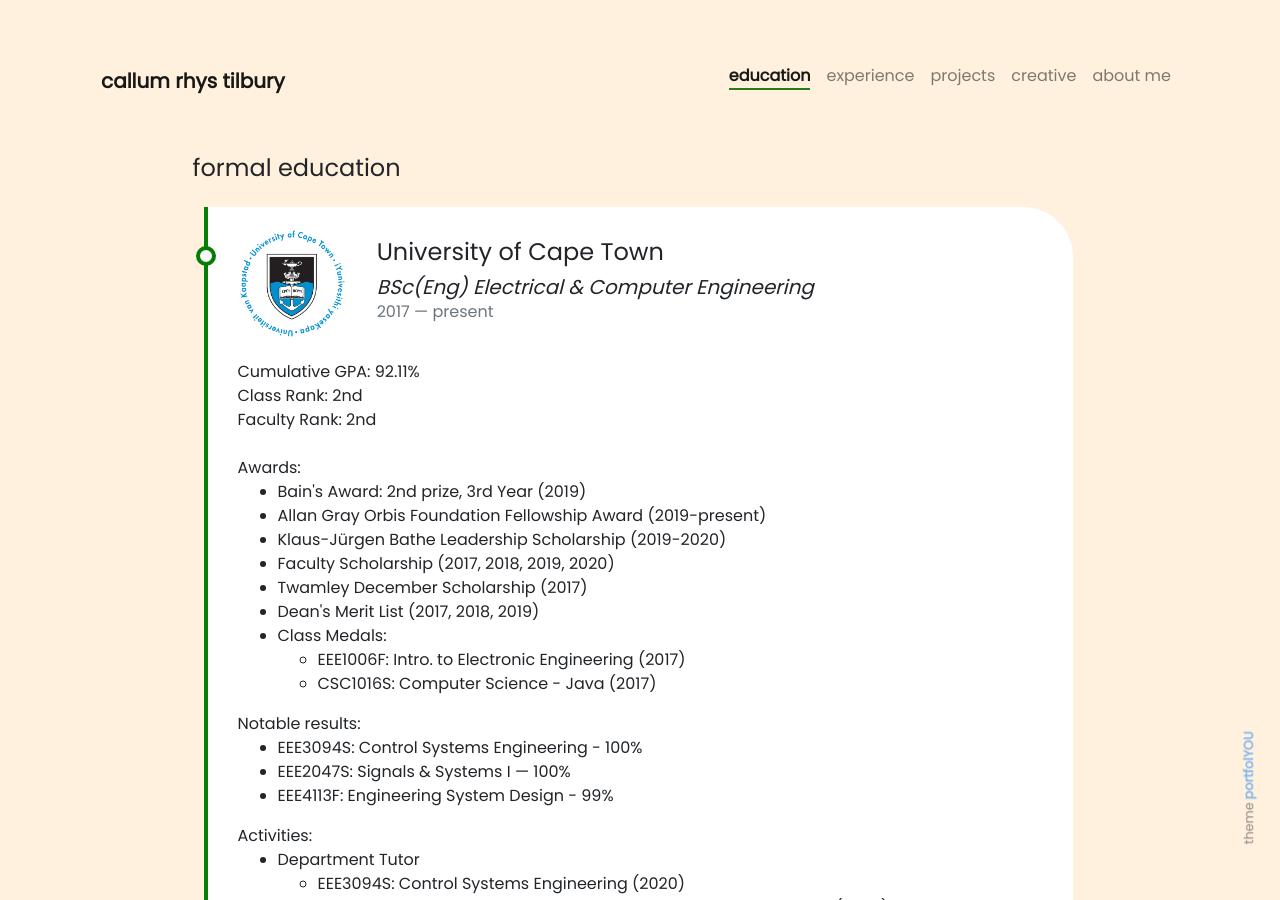
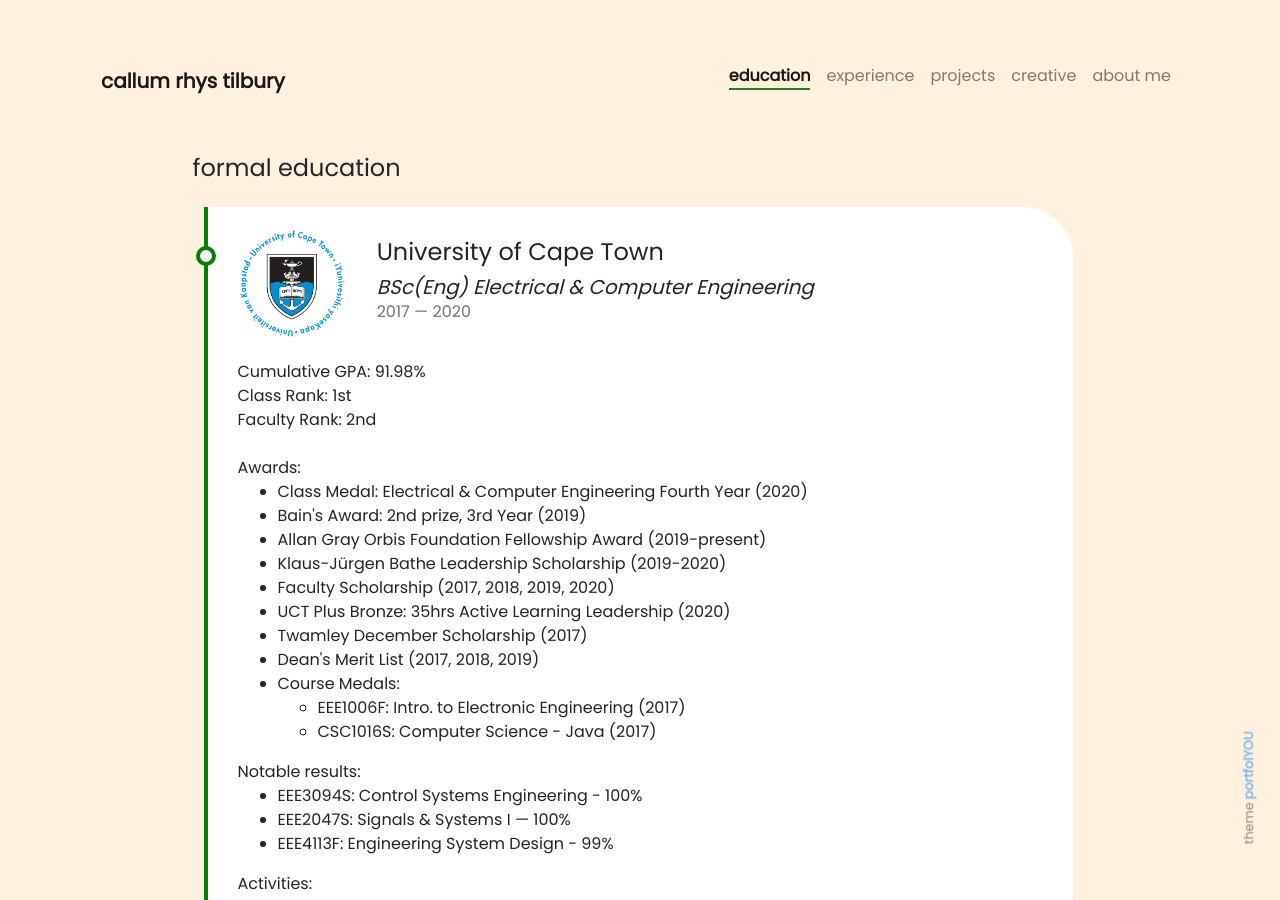
Before and after one commit to callumtilbury/callumtilbury.github.io, a Jekyll site: the page built from pages/education.md, in a window 1280 px wide and 900 px high. Built offline with Jekyll 4.4.1, drawn with Linux system fonts in a browser that asks for light colours; nearby versions of some CDN libraries; some of the changed text lies outside the part shown.

Commit message:
Updated UCT awards and end date.

```diff
--- a/_data/formal_education.yml
+++ b/_data/formal_education.yml
@@ -2,21 +2,23 @@
   qualification: BSc(Eng) Electrical & Computer Engineering
   institution: University of Cape Town
   from: 2017
-  to: present
+  to: 2020
   description: >-
-            Cumulative GPA: 92.11% <br/>
-            Class Rank: 2nd <br/>
+            Cumulative GPA: 91.98% <br/>
+            Class Rank: 1st <br/>
             Faculty Rank: 2nd <br/>
             <br/>
             Awards:
             <ul>
+              <li> Class Medal: Electrical & Computer Engineering Fourth Year (2020) </li>
               <li> Bain's Award: 2nd prize, 3rd Year (2019) </li>
               <li> Allan Gray Orbis Foundation Fellowship Award (2019-present)</li>
               <li> Klaus-J&uuml;rgen Bathe Leadership Scholarship (2019-2020)</li>
               <li> Faculty Scholarship (2017, 2018, 2019, 2020) </li>
+              <li> UCT Plus Bronze: 35hrs Active Learning Leadership (2020) </li>
               <li> Twamley December Scholarship (2017) </li>
               <li> Dean's Merit List (2017, 2018, 2019) </li>
-              <li> Class Medals: </li>
+              <li> Course Medals: </li>
                 <ul>
                   <li> EEE1006F: Intro. to Electronic Engineering (2017) </li>
                   <li> CSC1016S: Computer Science - Java (2017) </li>
--- a/pages/education.md
+++ b/pages/education.md
@@ -43,7 +43,7 @@ weight: 1
                 <h4>UCT Global Citizenship</h4>
                 <div>
                     <h5><i>Dialogue and Deliberation for Active Citizenship</i></h5>
-                    <h6 class="date">Aug 2020 - present</h6>
+                    <h6 class="date">Aug 2020 - Oct 2020</h6>
                 </div>
                 <div>
                     <h5><i>Citizenship & Social Justice: Activism, Service and Social Change</i></h5>
```
